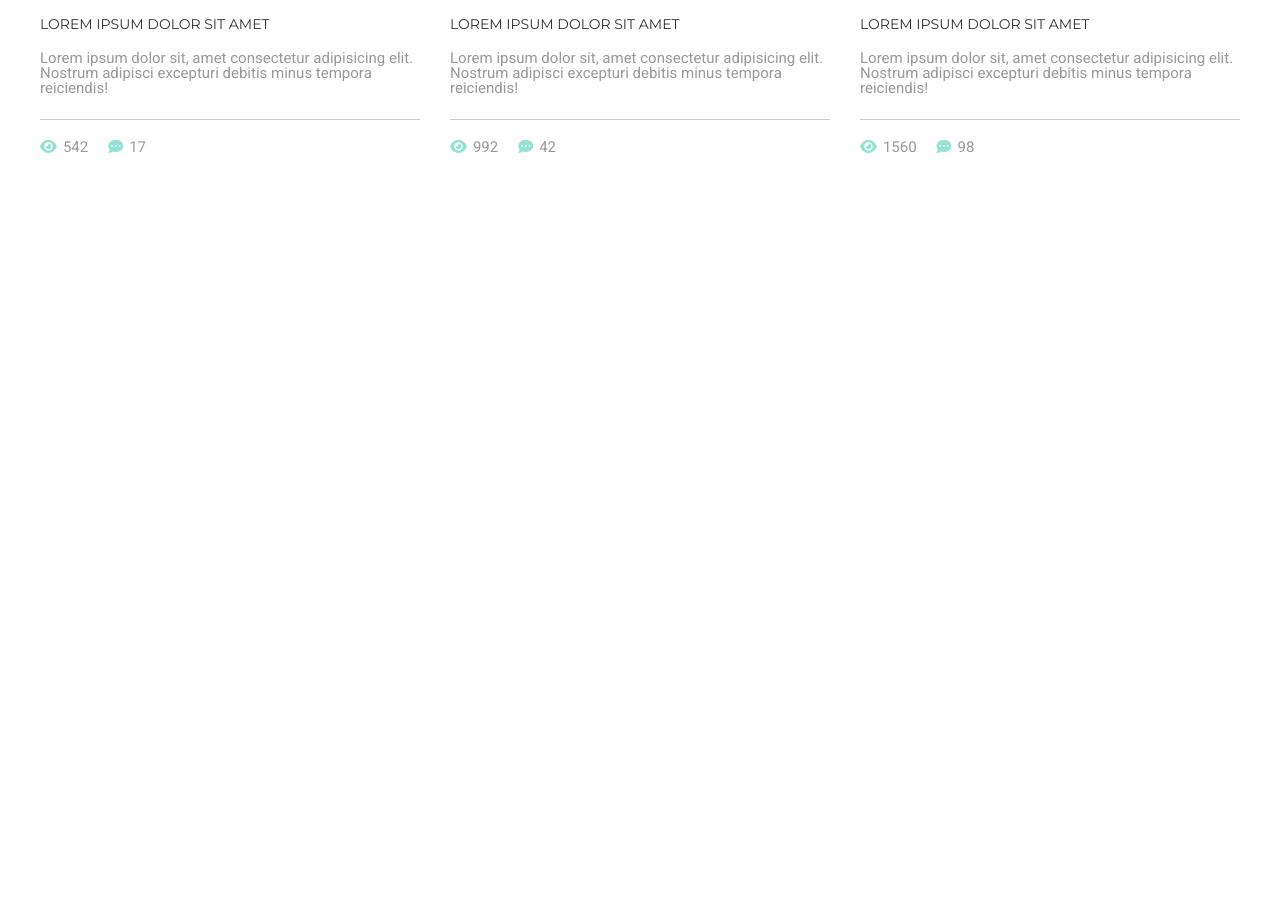
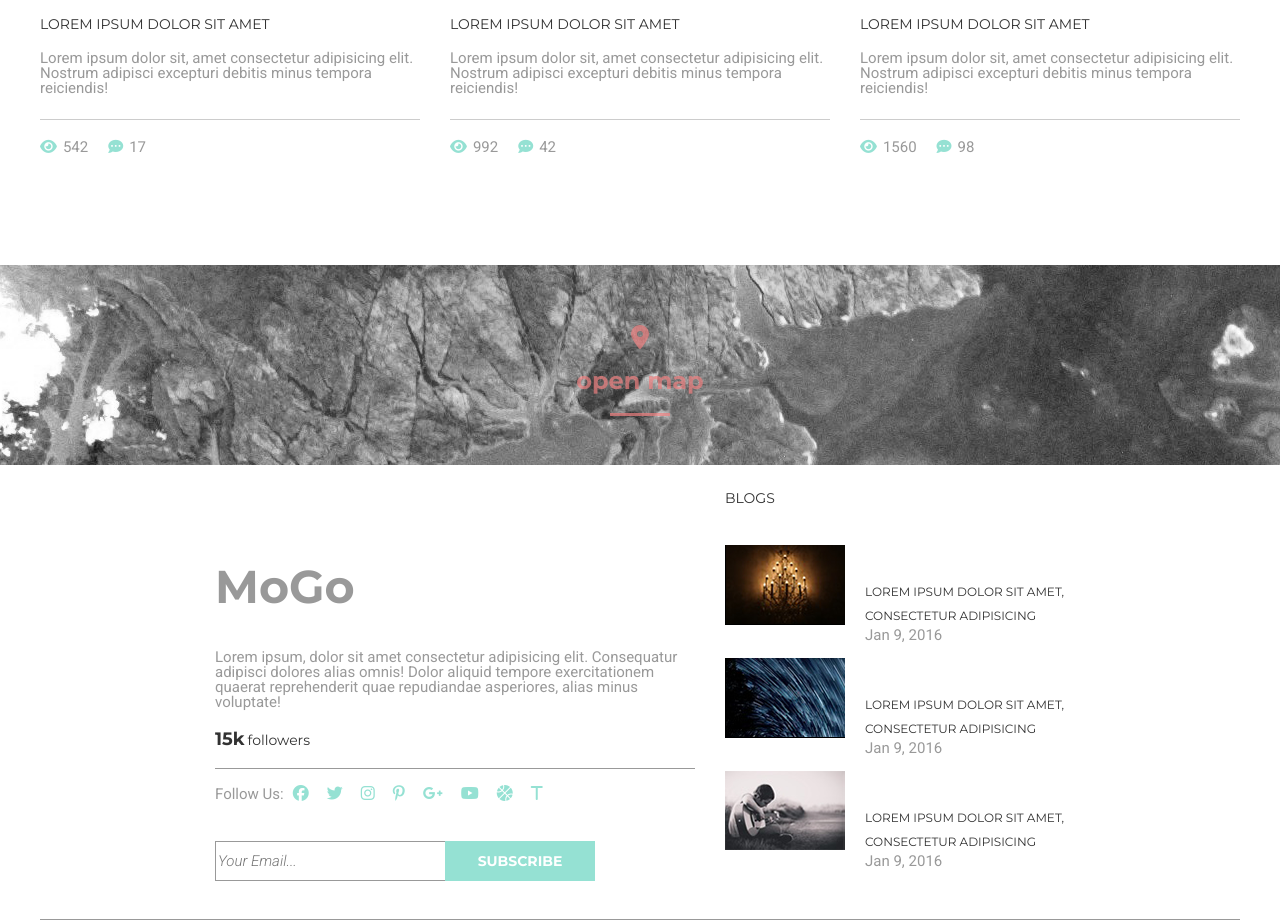
Before and after one commit to Rytis1996/Mogo, a plain HTML site: page index.html in a window 1280 px wide. Shown: the part 8970-9890 px from the top of the page. Before the commit the page ends 9235 px from the top, so only its background shows below. Drawn offline with nearby package versions, Linux system fonts and the light colour scheme.

Commit message:
ketvirtadienis

```diff
--- a/assets/scss/main.scss
+++ b/assets/scss/main.scss
@@ -22,4 +22,6 @@
 @import "pages/_works.scss";
 @import "pages/_people.scss";
 @import "pages/_blog.scss";
+@import "pages/_footer.scss";
+
 // Vendors
--- a/assets/scss/pages/_blog.scss
+++ b/assets/scss/pages/_blog.scss
@@ -97,4 +97,25 @@
       }
     }
   }
+
+  // OPEN MAP GAP //
+  &__map {
+    background-image: url(/assets/img/map.png);
+    background-repeat: no-repeat;
+    text-align: center;
+    padding-bottom: rem(60px);
+    i,
+    h3 {
+      color: $bg-first;
+      font-size: rem(24px);
+    }
+    h3 {
+      font-family: montserrat;
+      font-weight: bold;
+      margin: rem(20px) 0;
+    }
+    i {
+      margin-top: rem(60px);
+    }
+  }
 }
--- /dev/null
+++ b/assets/scss/pages/_footer.scss
@@ -0,0 +1,114 @@
+.footer {
+  @include layout;
+  border-bottom: 1px solid $fontprg;
+  font-size: 0;
+  box-sizing: border-box;
+  text-align: top;
+  &__left {
+    width: rem(480px);
+    height: rem(355px);
+    text-align: left;
+    display: inline-block;
+    h1 {
+      font-size: rem(46px);
+      font-family: montserrat;
+      font-weight: bold;
+      color: $fontprg;
+      margin-bottom: rem(40px);
+      text-align: top;
+    }
+    p {
+      font-size: rem(15px);
+      font-family: roboto;
+      color: $fontprg;
+      display: inline-block;
+    }
+    span {
+      border-bottom: 1px solid $fontprg;
+      display: block;
+      padding: rem(20px) 0;
+    }
+    h2 {
+      font-size: rem(18px);
+      font-family: montserrat;
+      font-weight: bold;
+      color: $fontblack;
+      display: inline-block;
+      margin-right: rem(3px);
+    }
+    h3 {
+      display: inline-block;
+      font-size: rem(14px);
+      font-family: montserrat;
+      font-weight: 500;
+      color: $fontblack;
+    }
+    i {
+      font-size: rem(16px);
+      color: $bg-blue;
+      margin: rem(16px) rem(9px);
+    }
+    input {
+      width: rem(230px);
+      height: rem(40px);
+      border: 1px solid $fontprg;
+      border-right: none;
+      font-size: rem(15px);
+      font-family: roboto;
+      font-weight: 300;
+      font-style: italic;
+      color: $fontprg;
+      vertical-align: bottom;
+    }
+    button {
+      margin-top: rem(24px);
+      height: rem(40px);
+      width: rem(150px);
+      background-color: $bg-blue;
+      border: none;
+      color: $fontwhite;
+      font-size: rem(14px);
+      font-weight: bold;
+      font-family: montserrat;
+      text-transform: uppercase;
+    }
+  }
+  &__middle {
+    width: rem(340px);
+    height: rem(355px);
+    margin-left: rem(30px);
+    display: inline-block;
+    text-align: left;
+
+    img {
+      margin: rem(15px) rem(20px) rem(15px) 0;
+      width: rem(120px);
+      height: rem(80px);
+    }
+
+    h2 {
+      font-size: rem(14px);
+      font-family: montserrat;
+      color: $fontblack;
+      text-transform: uppercase;
+      text-align: top;
+      margin-bottom: rem(25px);
+    }
+    h3 {
+      font-size: rem(12px);
+      font-family: montserrat;
+      color: $fontblack;
+      text-transform: uppercase;
+      width: rem(200px);
+      line-height: 2;
+    }
+    p {
+      font-size: rem(15px);
+      font-family: roboto;
+      color: $fontprg;
+    }
+    &--text {
+      display: inline-block;
+    }
+  }
+}
--- a/index.html
+++ b/index.html
@@ -518,11 +518,60 @@
     <!-- OPEN MAP GAP -->
     <section class="blog__map">
         <i class="fa-solid fa-location-dot"></i>
-
-
+        <h3>open map</h3>
+        <div class="blog__block"></div>
     </section>
 </div>
 
+<footer class="footer">
+    <div class="footer__left">
+        <h1>MoGo</h1>
+        <p>Lorem ipsum, dolor sit amet consectetur adipisicing elit. Consequatur adipisci dolores alias omnis! Dolor aliquid tempore exercitationem quaerat reprehenderit quae repudiandae asperiores, alias minus voluptate!</p>
+        <span>
+            <h2>15k</h2>
+            <h3>followers</h3>
+        </span>
+        <div>
+            <p>Follow Us:</p>
+            <i class="fa-brands fa-facebook-f"></i>
+            <i class="fa-brands fa-twitter"></i>
+            <i class="fa-brands fa-instagram"></i>
+            <i class="fa-brands fa-pinterest-p"></i>
+            <i class="fa-brands fa-google-plus-g"></i>
+            <i class="fa-brands fa-youtube"></i>
+            <i class="fa-solid fa-basketball"></i>
+            <i class="fa-solid fa-t"></i>
+        </div>
+        <div>
+            <input placeholder="Your Email..." type="text">
+            <button>subscribe</button>
+        </div>
+    </div>
+    <div class="footer__middle">
+        <h2>blogs</h2>
+        <div>
+           <img src="/assets/img/png1.png" alt="light">
+           <div class="footer__middle--text">
+            <h3>Lorem ipsum dolor sit amet, consectetur adipisicing</h3>
+            <p>Jan 9, 2016</p>
+           </div>
+        </div>
+        <div>
+            <img src="/assets/img/png2.png" alt="light">
+            <div class="footer__middle--text">
+                <h3>Lorem ipsum dolor sit amet, consectetur adipisicing</h3>
+                <p>Jan 9, 2016</p>
+            </div>
+         </div>
+         <div>
+            <img src="/assets/img/png3.png" alt="light">
+            <div class="footer__middle--text">
+                <h3>Lorem ipsum dolor sit amet, consectetur adipisicing</h3>
+                <p>Jan 9, 2016</p>
+            </div>
+         </div>
+    </div>
+</footer>
 </body>
 
 </html>
```
Also changed, not shown: assets/css/main.css, assets/dist/css/main.min.css, assets/img/map.png (added), assets/img/png1.png (added), assets/img/png2.png (added), assets/img/png3.png (added), 2 other files.
